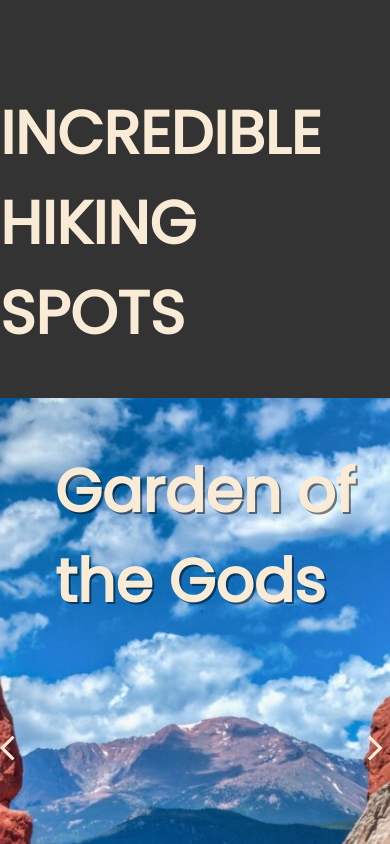
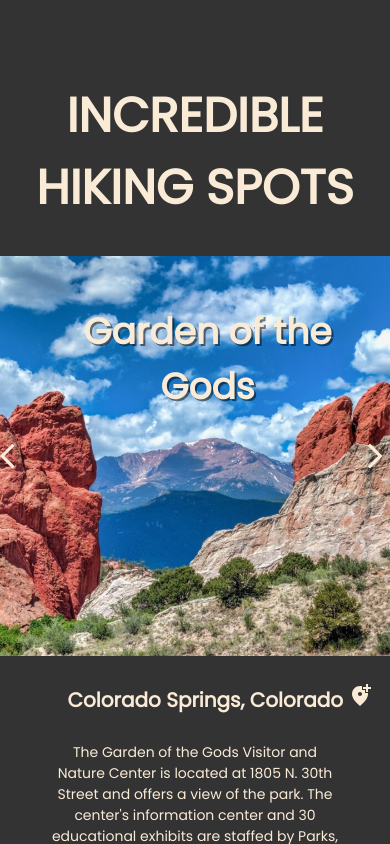
Before and after one commit to dougcwest/carousel-test, a React (Create React App) app: page / in a window 390 px wide. Shown: the top 844 px of the page. Built offline with nearby package versions, Linux system fonts and the light colour scheme.

Commit message:
made mobile responsive

```diff
--- a/src/App.css
+++ b/src/App.css
@@ -8,6 +8,7 @@
   align-items: center;
   justify-content: flex-start;
   background-color: #333;
+  transition: ease all 0.5s;
 }
 
 a:link,
@@ -30,4 +31,14 @@ body {
   font-family: "Poppins", sans-serif;
   margin: 0;
   padding: 0;
+  background: #333;
 }
+
+@media only screen and (max-width: 600px) {
+  .App {
+    text-align: center;
+  }
+  h1 {
+    font-size: 48px;
+  }
+}
--- a/src/components/Carousel.jsx
+++ b/src/components/Carousel.jsx
@@ -35,7 +35,6 @@ export default Carousel;
 const CarFrame = styled.div`
   width: 100%;
   height 700px;
-  background: #ececec;
   color: antiquewhite;
 
   h4 {
@@ -45,6 +44,14 @@ const CarFrame = styled.div`
   p {
     margin-left: 50px;
     margin-right: 50px;
+  }
+
+  @media only screen and (max-width: 600px) {
+    height: 400px;
+
+    p {
+      font-size: 14px;
+    }
   }
   `;
 
@@ -81,6 +88,12 @@ const Middle = styled.div`
     padding-top: 0;
     text-shadow: 2px 2px rgba(0, 0, 0, 0.5);
   }
+
+  @media only screen and (max-width: 600px) {
+    h1 {
+      font-size: 36px;
+    }
+  }
 `;
 
 const Right = styled.div`
```
